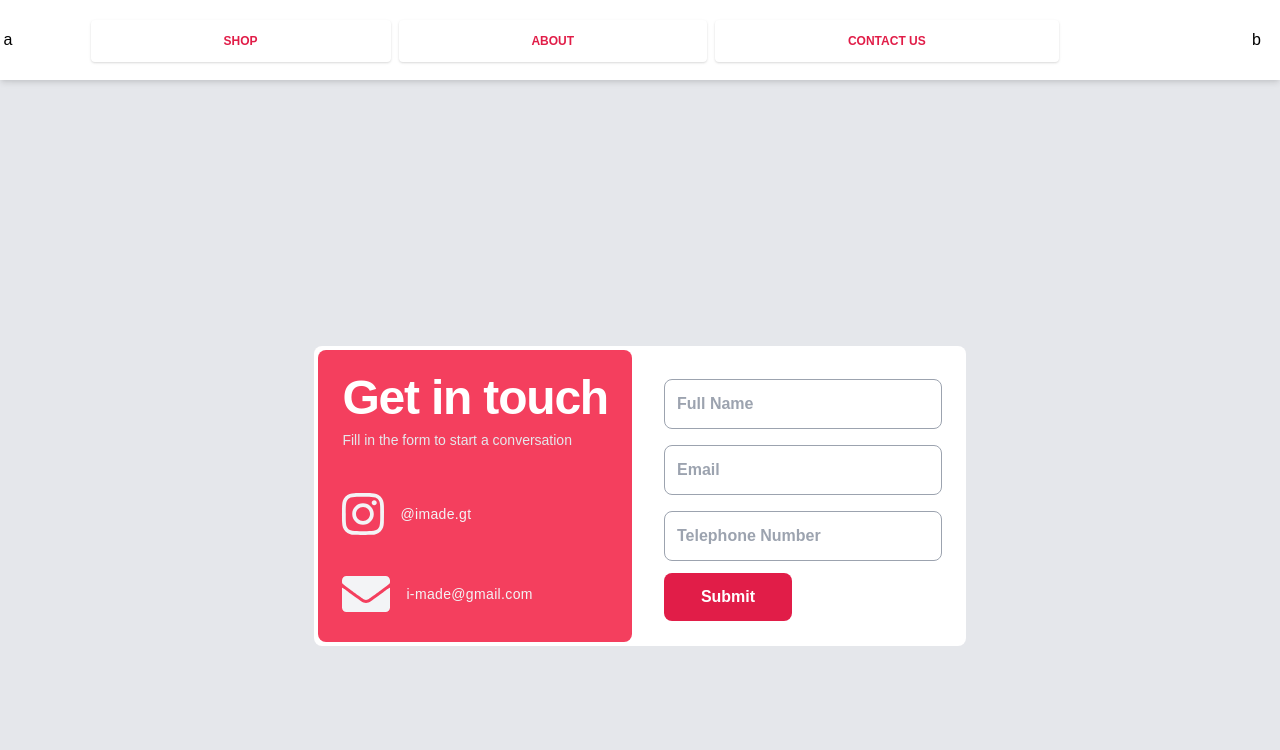
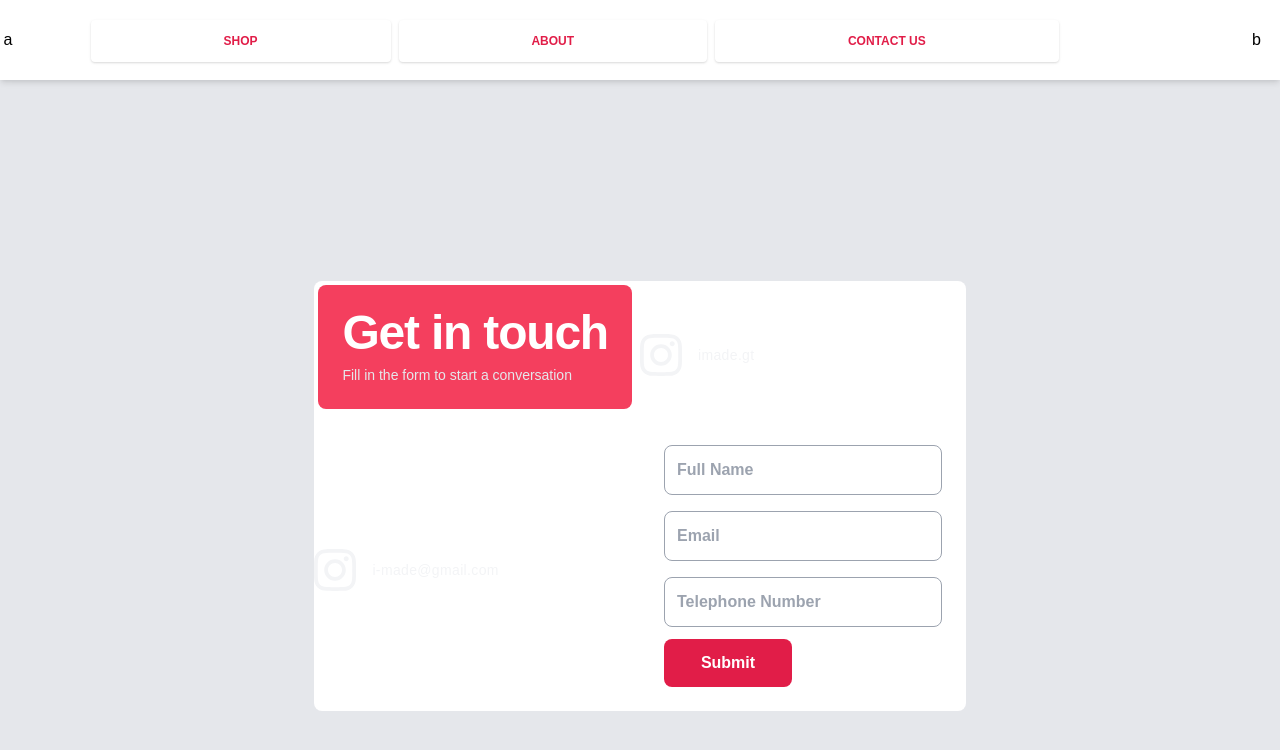
Before and after one commit to dedeleono/iMade, a React (Create React App) app: page /contact in a window 1280 px wide. Shown: the top 750 px of the page. Built offline with nearby package versions, Linux system fonts and the light colour scheme.

Commit message:
created contactInfo comp

```diff
--- a/src/components/Contact/Contact.js
+++ b/src/components/Contact/Contact.js
@@ -1,5 +1,5 @@
-import {FontAwesomeIcon} from "@fortawesome/react-fontawesome";
-import { faInstagram } from '@fortawesome/free-brands-svg-icons';
+import ContactForm from './contactForm/ContactForm';
+import ContactInfo from './contactInfo/ContactInfo'
 
 const Contact = (props) => {
 
@@ -17,42 +17,10 @@ const Contact = (props) => {
                                 <p class="text-normal text-lg sm:text-sm font-medium text-gray-200 mt-2">
                                     Fill in the form to start a conversation
                                 </p>
-
-                                <div class="flex items-center mt-4 text-gray-100 py-6">
-                                    <FontAwesomeIcon icon={faInstagram} size="3x" />
-                                    <div class="ml-4 text-sm tracking-wide font-light w-40">
-                                        @imade.gt
-                                    </div>
-                                </div>
-
-                                <div class="flex items-center mt-2 text-gray-100">
-                                    <FontAwesomeIcon icon="envelope" size="3x"/>
-                                    <span class="ml-4 text-sm tracking-wide font-light w-40">
-                                        i-made@gmail.com
-                                    </span>
-                                </div>
                             </div>
-
-                            <form class="p-6 flex flex-col justify-center">
-                                <div class="flex flex-col">
-                                    <label for="name" class="hidden">Full Name</label>
-                                    <input type="name" name="name" id="name" placeholder="Full Name" class="w-100 mt-2 py-3 px-3 rounded-lg bg-white dark:bg-gray-800 border border-gray-400 dark:border-gray-700 text-gray-800 font-semibold focus:border-indigo-500 focus:outline-none"/>
-                                </div>
-
-                                <div class="flex flex-col mt-2">
-                                    <label for="email" class="hidden">Email</label>
-                                    <input type="email" name="email" id="email" placeholder="Email" class="w-100 mt-2 py-3 px-3 rounded-lg bg-white dark:bg-gray-800 border border-gray-400 dark:border-gray-700 text-gray-800 font-semibold focus:border-indigo-500 focus:outline-none"/>
-                                </div>
-
-                                <div class="flex flex-col mt-2">
-                                    <label for="tel" class="hidden">Number</label>
-                                    <input type="tel" name="tel" id="tel" placeholder="Telephone Number" class="w-100 mt-2 py-3 px-3 rounded-lg bg-white dark:bg-gray-800 border border-gray-400 dark:border-gray-700 text-gray-800 font-semibold focus:border-indigo-500 focus:outline-none"/>
-                                </div>
-
-                                <button type="submit" class="md:w-32 bg-red-600 hover:bg-red-400 text-white font-bold py-3 px-6 rounded-lg mt-3 hover:bg-indigo-500 transition ease-in-out duration-300">
-                                    Submit
-                                </button>
-                            </form>
+                            <ContactInfo text={"imade.gt"}/>
+                            <ContactInfo text={"i-made@gmail.com"}/>
+                            <ContactForm/>
                         </div>
                     </div>
                 </div>
--- /dev/null
+++ b/src/components/Contact/contactInfo/ContactInfo.js
@@ -0,0 +1,15 @@
+import {FontAwesomeIcon} from "@fortawesome/react-fontawesome";
+import { faInstagram } from '@fortawesome/free-brands-svg-icons';
+
+const ContactInfo = (props) => {
+    return(
+        <div class="flex items-center mt-4 text-gray-100 py-6">
+            <FontAwesomeIcon icon={faInstagram} size="3x" />
+            <div class="ml-4 text-sm tracking-wide font-light w-40">
+                {props.text}
+            </div>
+        </div>
+    )
+}
+
+export default ContactInfo;
```
